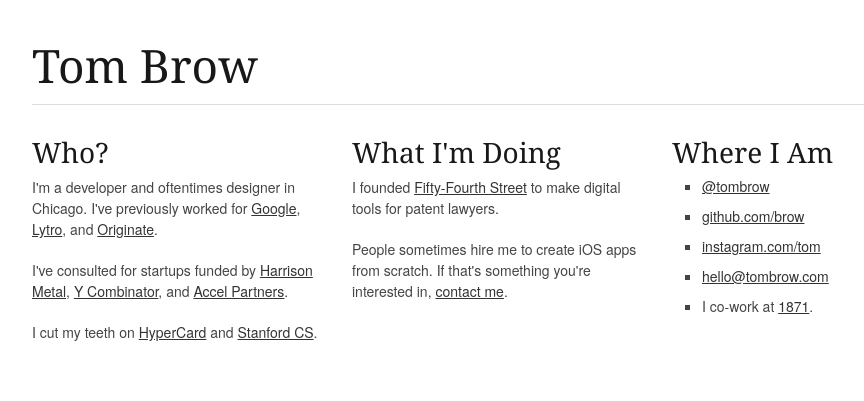
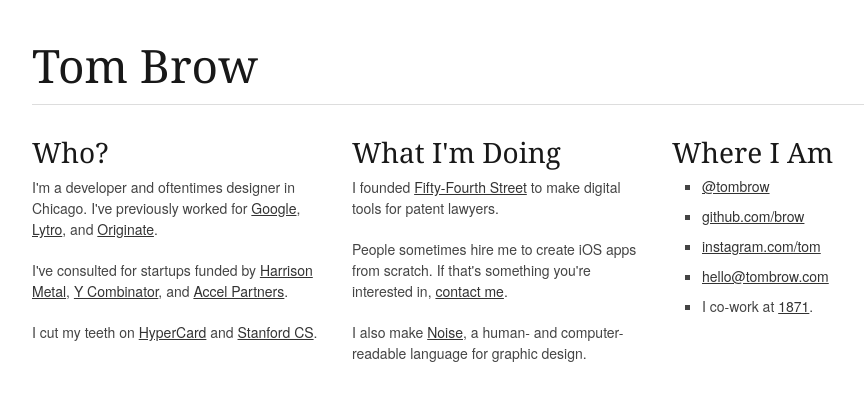
Before and after one commit to brow/rebeccabutler.org, a Jekyll site: the page built from index.html, in a window 1280 px wide. Shown: the top 401 px of the page, without its empty margins (138-1002 px from the left). Built offline with Jekyll 4.4.1, drawn with Linux system fonts in a browser that asks for light colours; Markdown is read by kramdown in place of the engine named in the settings.

Commit message:
Noise link

```diff
--- a/index.html
+++ b/index.html
@@ -18,6 +18,7 @@
     <h3>What I'm Doing</h3>
     <p>I founded <a href="http://fiftyfourth.st">Fifty-Fourth Street</a> to make digital tools for patent lawyers.</p>
     <p>People sometimes hire me to create iOS apps from scratch. If that's something you're interested in, <a href="mailto:hello@tombrow.com">contact me</a>.
+    <p>I also make <a href="/noise">Noise</a>, a human- and computer-readable language for graphic design.</p>
   </div>
   <div class="one-third column">
     <h3>Where I Am</h3>
```
